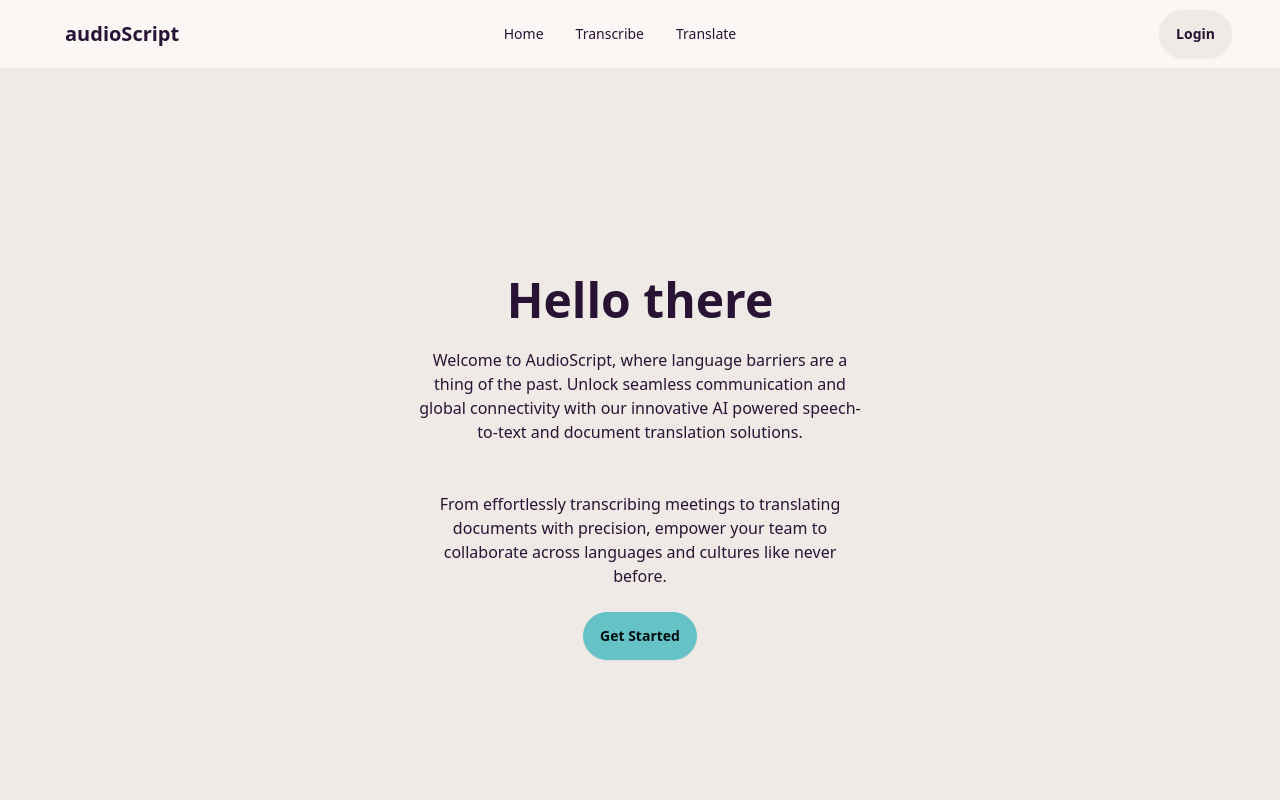
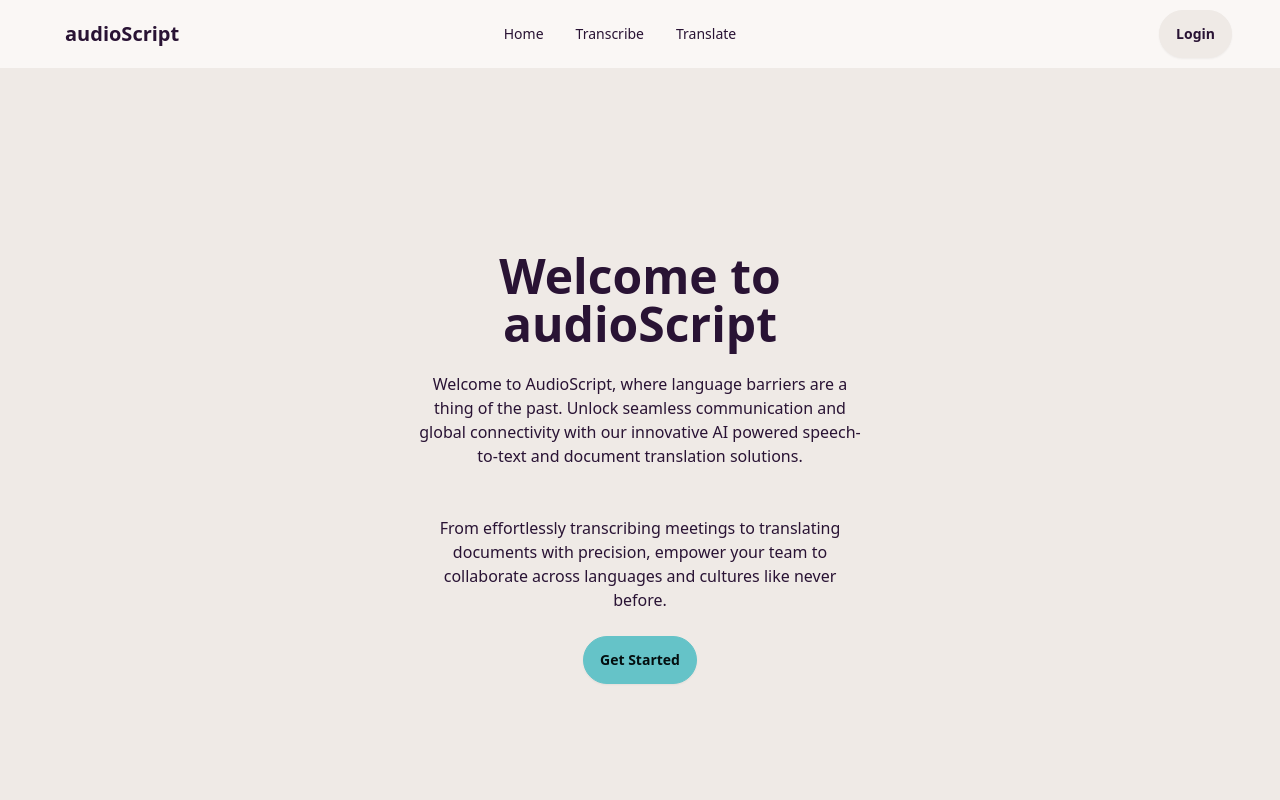
Before and after one commit to Ezzy77/audioScript-UI, a React (Vite) app: page / in a window 1280 px wide. Shown: the top 800 px of the page. Built offline with nearby package versions, Linux system fonts and the light colour scheme.

Commit message:
Updated README and renamed HomePage to Home
Updated the README.md with detailed information about the new project - audioScript. Additionally, renamed HomePage.jsx to Home.jsx and updated corresponding references in App.jsx.

```diff
--- a/src/App.jsx
+++ b/src/App.jsx
@@ -1,5 +1,5 @@
 import NavBar from "./components/NavBar.jsx";
-import HomePage from "./HomePage.jsx";
+import Home from "./Home.jsx";
 import Footer from "./components/Footer.jsx";
 import { BrowserRouter as Router, Route, Routes } from "react-router-dom";
 import Login from "./Login.jsx";
@@ -15,7 +15,7 @@ function App() {
           <>
               <NavBar />
               <Routes>
-                  <Route path="/" element={<HomePage />} />
+                  <Route path="/" element={<Home />} />
                   <Route path="/Login" element={<Login />} />
                   <Route path="/Transcribe" element={<Transcribe />} />
                   <Route path="/Translate" element={<Translate />} />
--- a/src/HomePage.jsx
+++ b/src/Home.jsx
@@ -1,10 +1,10 @@
 
-export default function HomePage() {
+export default function Home() {
     return (
         <div className="hero min-h-screen bg-base-200">
             <div className="hero-content text-center">
                 <div className="max-w-md">
-                    <h1 className="text-5xl font-bold">Hello there</h1>
+                    <h1 className="text-5xl font-bold">Welcome to audioScript</h1>
                     <p className="py-6">
                         Welcome to AudioScript, where language
                         barriers are a thing of the past. Unlock seamless
```
Also changed, not shown: 1 other file (tests, documents, lock files or other folders).
